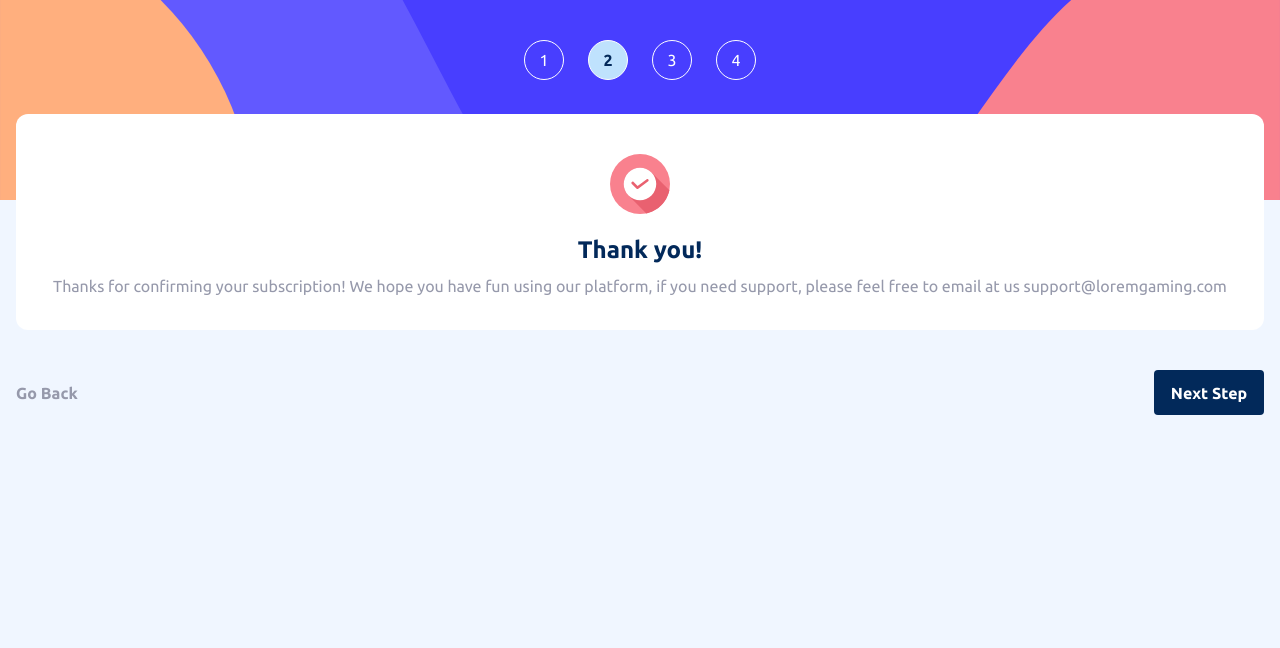
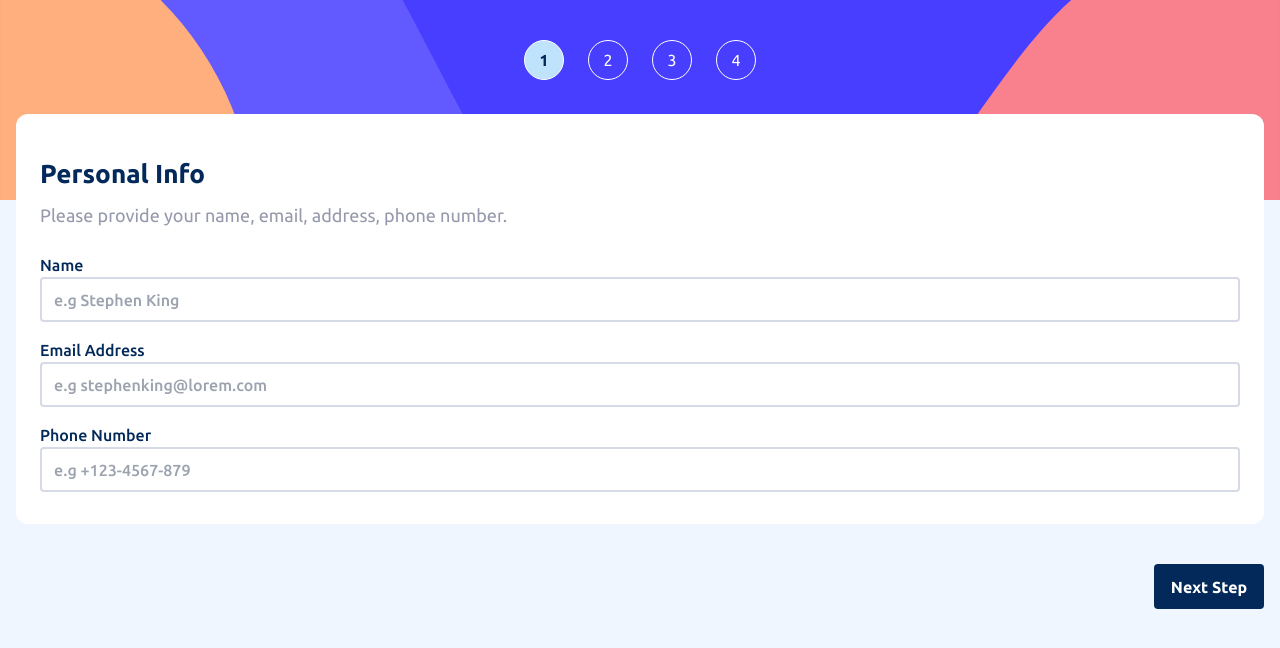
Before and after one commit to FesoQue/Advance-Multi-Step-Form, a Next.js app: page / in a window 1280 px wide. Shown: the top 648 px of the page. Built offline with nearby package versions, Linux system fonts and the light colour scheme.

Commit message:
feat: multistep form logic

```diff
--- a/components/BillingPlan.tsx
+++ b/components/BillingPlan.tsx
@@ -1,4 +1,4 @@
-import React, { useState } from "react";
+import React, { useState, useEffect } from "react";
 import * as ToggleGroup from "@radix-ui/react-toggle-group";
 import Image from "next/image";
 import { Switch } from "./ui/switch";
@@ -13,6 +13,10 @@ const BillingPlan = () => {
   const handleCheckedChange = () => {
     setIsYearlyPlan((prev) => !prev);
   };
+
+  useEffect(() => {
+    window.scroll(0, 0);
+  }, []);
 
   return (
     <div>
--- a/components/Finish.tsx
+++ b/components/Finish.tsx
@@ -1,4 +1,6 @@
+"use client";
 import React from "react";
+import { MultistepProp } from "../types";
 
 const Finish = () => {
   return (
--- a/components/Nav.tsx
+++ b/components/Nav.tsx
@@ -1,14 +1,16 @@
 "use client";
+import { FC, ReactElement } from "react";
 import { useMultistepForm } from "../hooks/useMultistepForm";
 
-const Nav = () => {
-  const { isLastStep, gotoForm, currentStepIndex } = useMultistepForm(5);
-  console.log(currentStepIndex);
+type NavTypes = {
+  currentStepIndex: number;
+  gotoForm: (index: number) => void;
+};
 
+const Nav = ({ currentStepIndex, gotoForm }: NavTypes) => {
   return (
     <header className="min-h-[200px] bg-bg-mobile bg-cover bg-center">
       <div className="flex justify-center space-x-6 pt-10">
-        {/* <div> */}
         {[1, 2, 3, 4].map((btn, i) => {
           let position;
           if (i === currentStepIndex) {
@@ -25,7 +27,6 @@ const Nav = () => {
             </button>
           );
         })}
-        {/* </div> */}
       </div>
     </header>
   );
--- a/components/PersonalInfo.tsx
+++ b/components/PersonalInfo.tsx
@@ -1,6 +1,11 @@
 "use client";
 
+import { useEffect } from "react";
+
 const PersonalInfo = () => {
+  useEffect(() => {
+    window.scroll(0, 0);
+  }, []);
   return (
     <div>
       <h1 className="mb-2 text-[26px] font-bold text-marine-blue ">
--- a/components/Success.tsx
+++ b/components/Success.tsx
@@ -1,3 +1,4 @@
+"use client";
 import React from "react";
 import Image from "next/image";
 
--- a/hooks/useMultistepForm.tsx
+++ b/hooks/useMultistepForm.tsx
@@ -1,7 +1,7 @@
 import React, { useState } from "react";
 
 export const useMultistepForm = (step: number) => {
-  const [currentStepIndex, setCurrentStepIndex] = useState<number>(1);
+  const [currentStepIndex, setCurrentStepIndex] = useState<number>(0);
   const [isSuccess, setIsSuccess] = useState<boolean>(false);
 
   const nextStep = () => {
--- a/src/app/page.tsx
+++ b/src/app/page.tsx
@@ -16,24 +16,44 @@ export default function Home() {
     isFirstStep,
     isSuccess,
     currentStepIndex,
-  } = useMultistepForm(5);
+    previousStep,
+  } = useMultistepForm(4);
 
   return (
     <main className="min-h-screen bg-magnolia">
-      <Nav />
+      <Nav currentStepIndex={currentStepIndex} gotoForm={gotoForm} />
       <div className="-mt-[86px] px-4 pb-10">
         <section className="rounded-xl bg-white px-6 pb-8 pt-10">
-          {/* <PersonalInfo /> */}
-          {/* <BillingPlan /> */}
-          {/* <Addons /> */}
-          {/* <Finish /> */}
-          <Success />
+          {isSuccess ? (
+            <Success />
+          ) : (
+            <>
+              {currentStepIndex === 0 && <PersonalInfo />}
+              {currentStepIndex === 1 && <BillingPlan />}
+              {currentStepIndex === 2 && <Addons />}
+              {currentStepIndex === 3 && <Finish />}
+            </>
+          )}
         </section>
         <div className="mt-10 flex items-center justify-between">
-          <button className="font-semibold text-cool-gray">Go Back</button>
-          <button className="grid h-[45px] min-w-[110px] place-items-center rounded bg-marine-blue font-semibold text-white">
-            Next Step
-          </button>
+          {isSuccess ? (
+            ""
+          ) : (
+            <>
+              <button
+                className="font-semibold text-cool-gray"
+                onClick={previousStep}
+              >
+                {isFirstStep ? "" : "Go Back"}
+              </button>
+              <button
+                className="grid h-[45px] min-w-[110px] place-items-center rounded bg-marine-blue font-semibold text-white"
+                onClick={nextStep}
+              >
+                {isLastStep ? "Confirm" : "Next Step"}
+              </button>
+            </>
+          )}
         </div>
       </div>
     </main>
--- a/types/index.ts
+++ b/types/index.ts
@@ -6,3 +6,7 @@ export type SiteConfig = {
     github: string;
   };
 };
+
+export type MultistepProp = {
+  currentStepIndex: number;
+};
```
